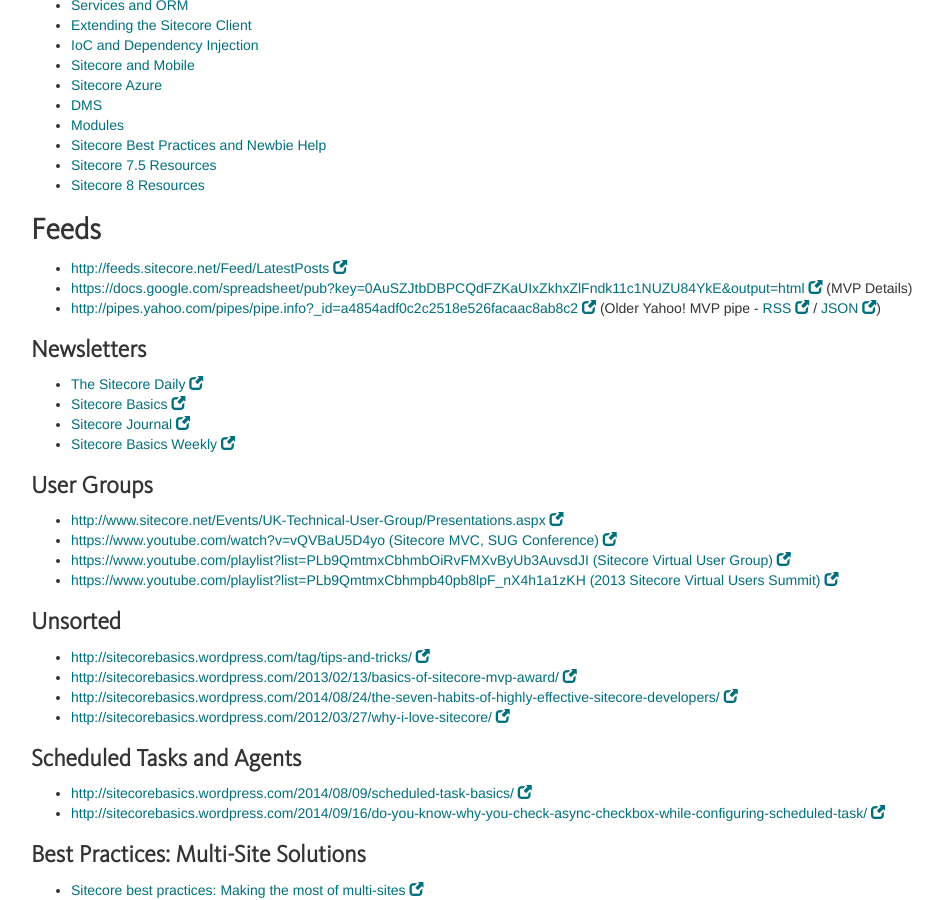
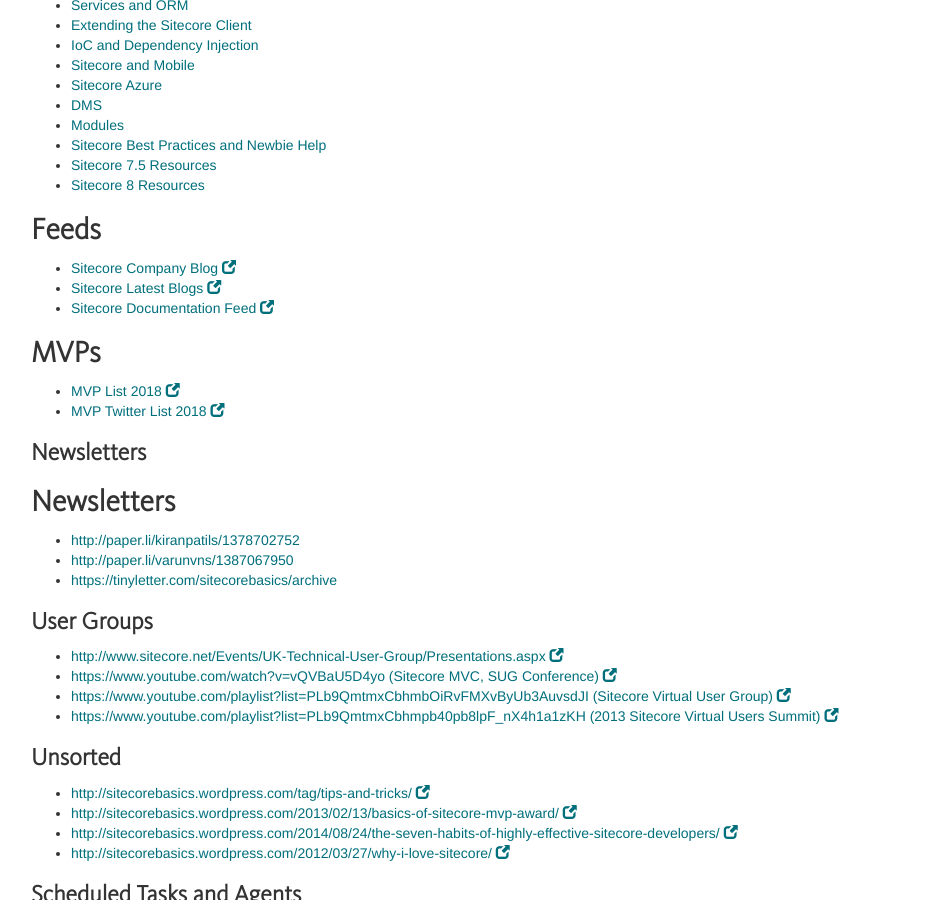
Before and after one commit to Sitecore-Community/docs, a Jekyll site: the page built from learn/index.md, in a window 1280 px wide and 900 px high, scrolled down 678 px. Shown: the whole window, without its empty margins (54-997 px from the left). Built offline with Jekyll 4.4.1, drawn with Linux system fonts in a browser that asks for light colours; nearby versions of some CDN libraries; a script that is not in the unit is left out.

Commit message:
Removed broken links from Index page, replacing with current links where available

```diff
--- a/learn/index.md
+++ b/learn/index.md
@@ -3,6 +3,8 @@
 title: Learn Sitecore
 category: learn
 ---
+
+
 
 <h2>Installation and Setup</h2>
 <ul>
@@ -40,22 +42,23 @@
   <li><a href="/docs/documentation/Sitecore 8/index.html">Sitecore 8 Resources</a></li>
 </ul>
 
-<h2>Feeds</h2>
+## Feeds
 
-<ul>
-  <li><a href="http://feeds.sitecore.net/Feed/LatestPosts">http://feeds.sitecore.net/Feed/LatestPosts</a></li>
-  <li><a href="https://docs.google.com/spreadsheet/pub?key=0AuSZJtbDBPCQdFZKaUIxZkhxZlFndk11c1NUZU84YkE&amp;output=html">https://docs.google.com/spreadsheet/pub?key=0AuSZJtbDBPCQdFZKaUIxZkhxZlFndk11c1NUZU84YkE&amp;output=html</a> (MVP Details)</li>
-  <li><a href="http://pipes.yahoo.com/pipes/pipe.info?_id=a4854adf0c2c2518e526facaac8ab8c2">http://pipes.yahoo.com/pipes/pipe.info?_id=a4854adf0c2c2518e526facaac8ab8c2</a> (Older Yahoo! MVP pipe - <a href="http://pipes.yahoo.com/pipes/pipe.run?_id=a4854adf0c2c2518e526facaac8ab8c2&amp;_render=rss">RSS</a> / <a href="http://pipes.yahoo.com/pipes/pipe.run?_id=a4854adf0c2c2518e526facaac8ab8c2&amp;_render=json">JSON</a>)</li>
-</ul>
+- [Sitecore Company Blog](https://www.sitecore.com/company/blog)
+- [Sitecore Latest Blogs](https://dev.sitecore.net/~/link.aspx?_id=C12C95F2683A4AF98BABA504B4701DD7&_z=z)
+- [Sitecore Documentation Feed](http://feeds.sitecore.net/Feed/LatestPosts)
+
+## MVPs
+
+- [MVP List 2018](https://mvp.sitecore.net/MVPs/2018)
+- [MVP Twitter List 2018](https://twitter.com/Sitecore/lists/sitecore-2018-mvps)
 
 <h3 id="newsletters">Newsletters</h3>
 
-<ul>
-  <li><a href="http://paper.li/sitecore">The Sitecore Daily</a></li>
-  <li><a href="http://paper.li/kiranpatils/1378702752">Sitecore Basics</a></li>
-  <li><a href="http://paper.li/varunvns/1387067950">Sitecore Journal</a></li>
-  <li><a href="http://tinyletter.com/sitecorebasics">Sitecore Basics Weekly</a></li>
-</ul>
+## Newsletters
+- [http://paper.li/kiranpatils/1378702752](Sitecore Basics)
+- [http://paper.li/varunvns/1387067950](Sitecore Journal)
+- [https://tinyletter.com/sitecorebasics/archive](Sitecore Basics Weekly (Archive))
 
 <h3 id="user-groups">User Groups</h3>
 
```
